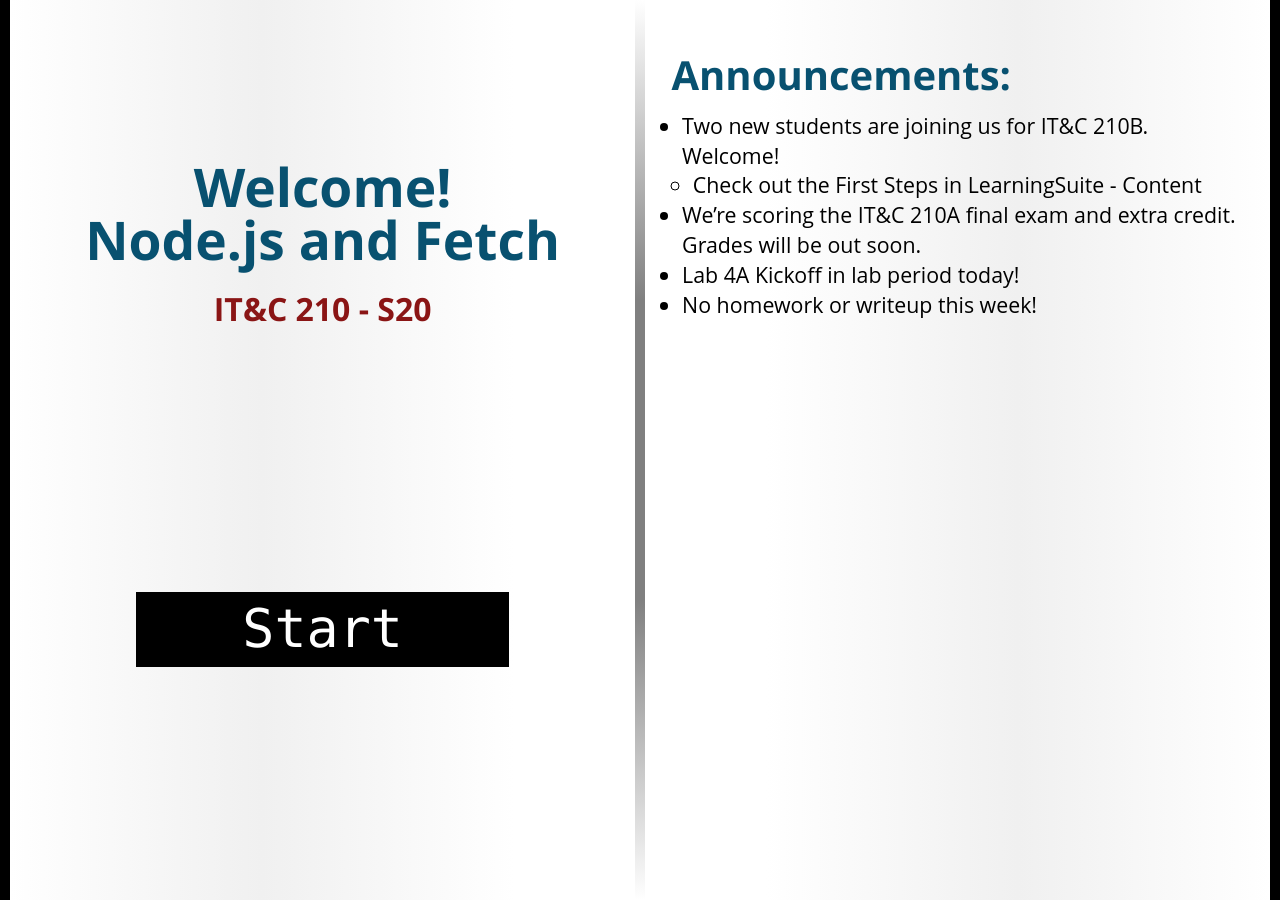
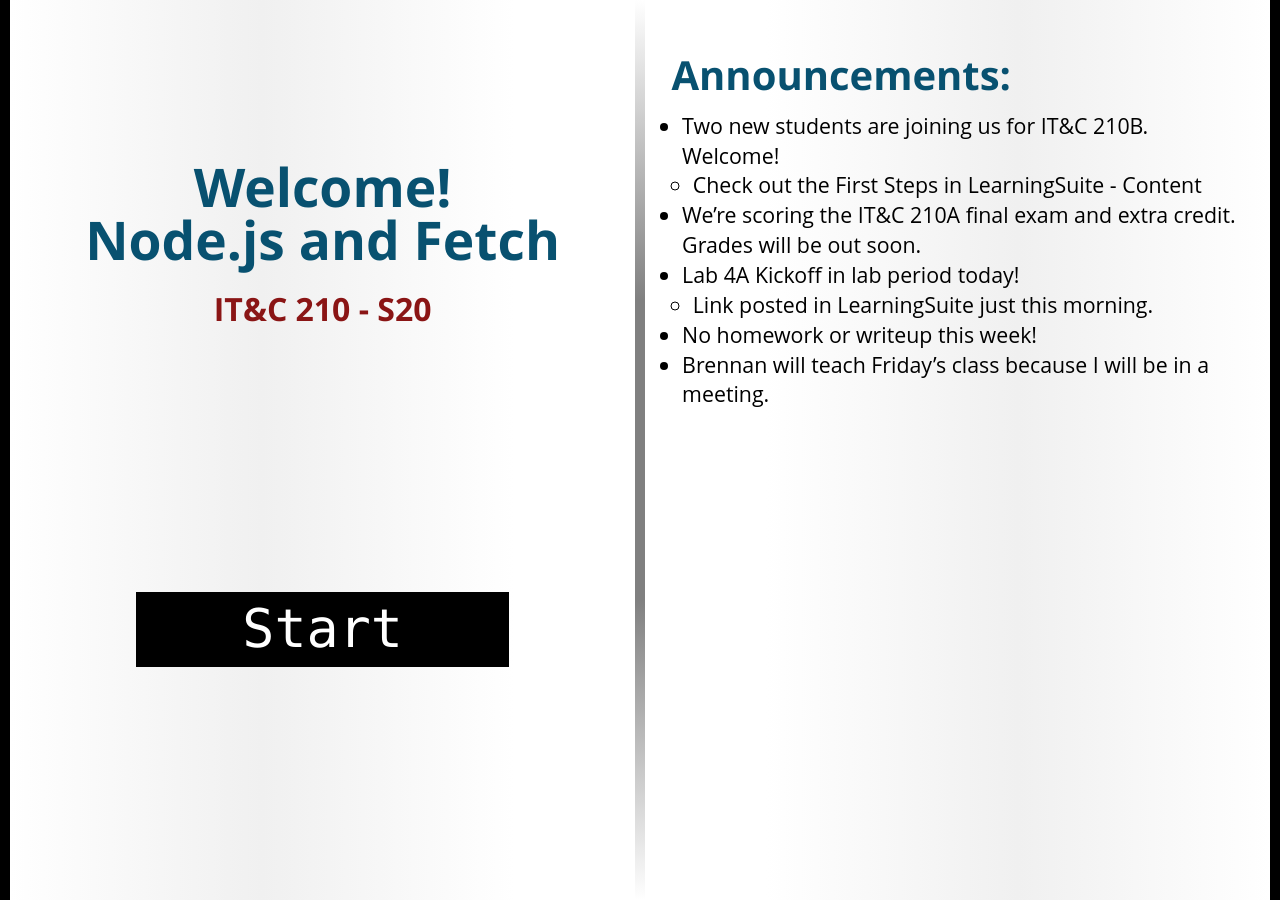
Before and after one commit to BYU-ITC-210/BYU-ITC-210.github.io, a Jekyll site: the page built from _welcome/S20.md, in a window 1280 px wide. Built offline with Jekyll 4.4.1, drawn with Linux system fonts in a browser that asks for light colours; some web fonts are replaced.

Commit message:
Welcome update

```diff
--- a/_welcome/S20.md
+++ b/_welcome/S20.md
@@ -6,4 +6,6 @@
     * Check out the First Steps in LearningSuite - Content
 * We're scoring the IT&C 210A final exam and extra credit. Grades will be out soon.
 * Lab 4A Kickoff in lab period today!
+    * Link posted in LearningSuite just this morning.
 * No homework or writeup this week!
+* Brennan will teach Friday's class because I will be in a meeting.
```
